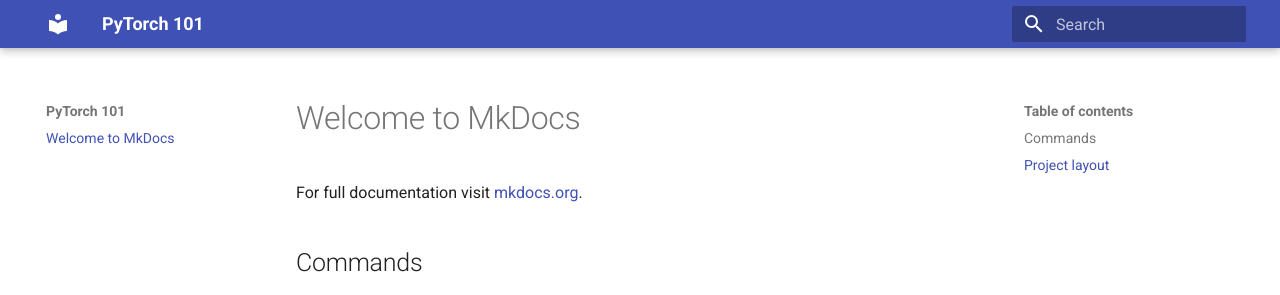
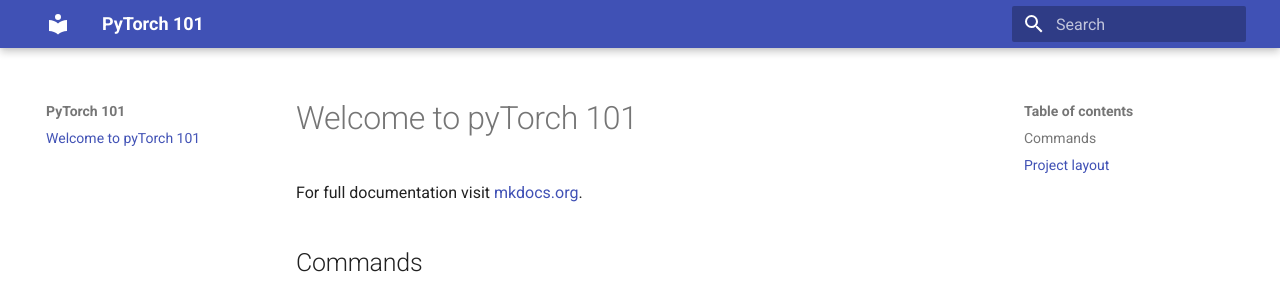
Before and after one commit to bhimrazy/pytorch-101, an MkDocs documentation site: the page built from docs/index.md, in a window 1280 px wide. Shown: the top 295 px of the page. Built offline with MkDocs 1.6.1 and Material for MkDocs 9.7.7, drawn with Linux system fonts in a browser that asks for light colours.

Commit message:
updated title

```diff
--- a/docs/index.md
+++ b/docs/index.md
@@ -1,4 +1,4 @@
-# Welcome to MkDocs
+# Welcome to pyTorch 101
 
 For full documentation visit [mkdocs.org](https://www.mkdocs.org).
 
```
